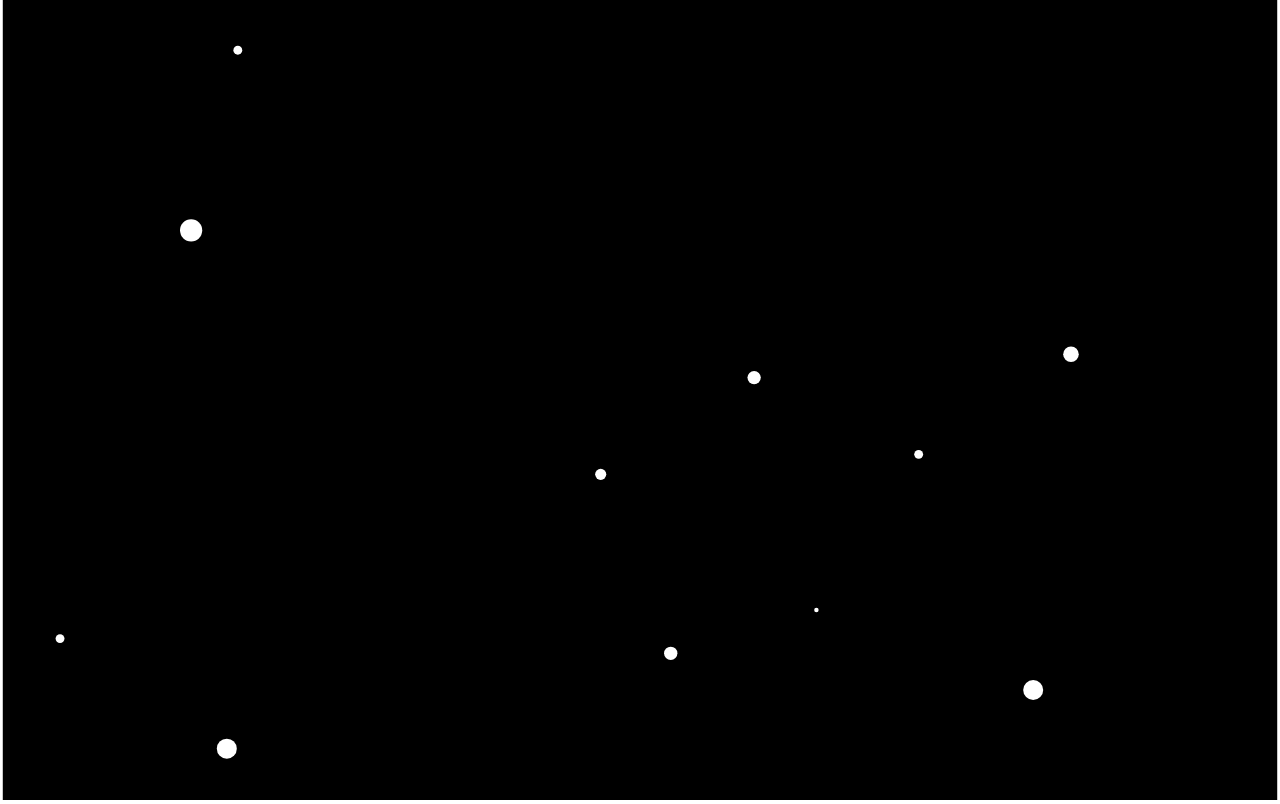
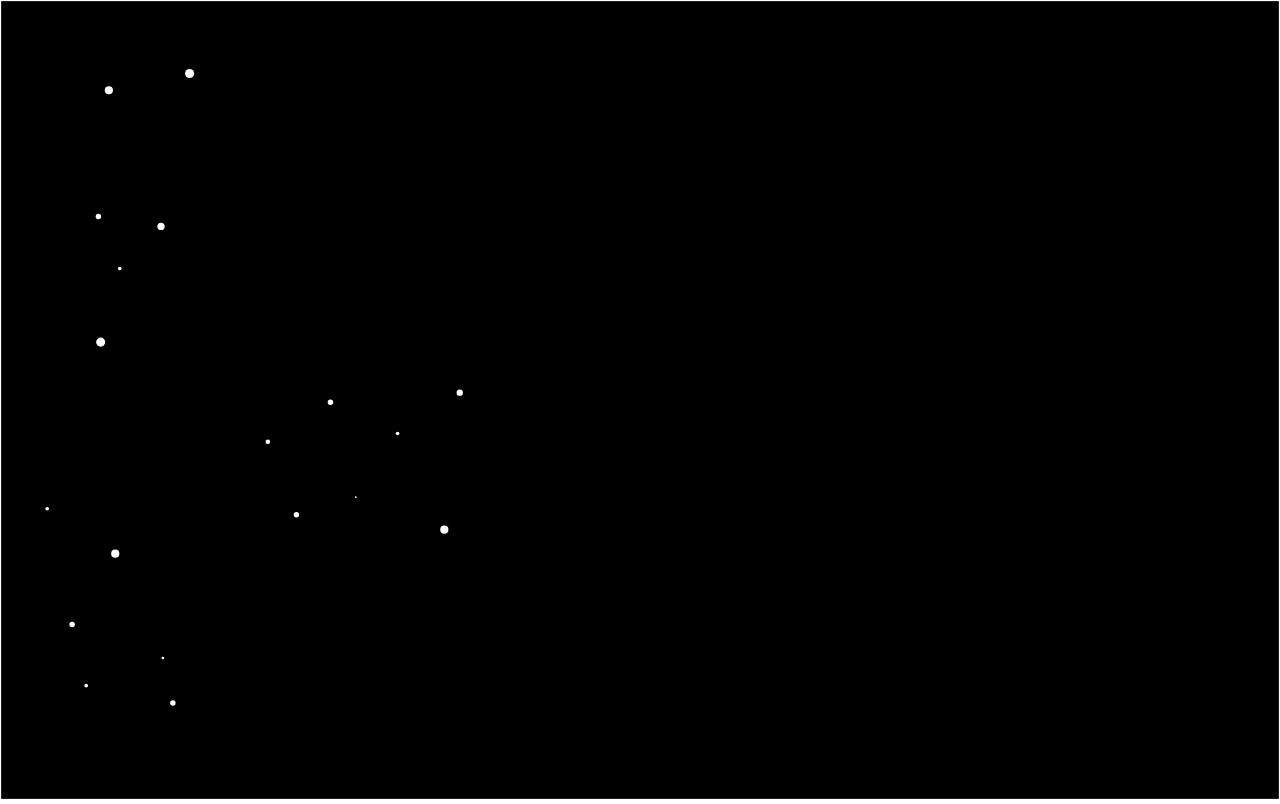
Before and after one commit to simonolander/react-stjarntecken, a React (Create React App) app: page / in a window 1280 px wide. Built offline with nearby package versions, Linux system fonts and the light colour scheme.

Commit message:
padding bounds

```diff
--- a/src/sky.tsx
+++ b/src/sky.tsx
@@ -43,10 +43,21 @@ export function makeSky(aspectRatio: number): Sky {
             angle: Math.random() * TAU * 0
         }))
 
-    const x = Math.min(...constellations.map(constellation => constellation.x))
-    const y = Math.min(...constellations.map(constellation => constellation.y))
-    const width = Math.max(...constellations.map(constellation => constellation.x + constellation.constellation.width)) - x
-    const height = Math.max(...constellations.map(constellation => constellation.y + constellation.constellation.height)) - y
+    const padding = 50
+    let x = Math.min(...constellations.map(constellation => constellation.x))
+    let y = Math.min(...constellations.map(constellation => constellation.y))
+    let width = Math.max(...constellations.map(constellation => constellation.x + constellation.constellation.width)) - x
+    let height = Math.max(...constellations.map(constellation => constellation.y + constellation.constellation.height)) - y
+    x -= padding
+    y -= padding
+    width += padding
+    height += padding
+    if (width / height > aspectRatio) {
+        height = width / aspectRatio
+    }
+    else {
+        width = aspectRatio * height
+    }
     const bounds = {x, y, width, height}
 
     console.log(bounds)
--- a/src/store.ts
+++ b/src/store.ts
@@ -20,7 +20,7 @@ const initialWindowSize = {
 
 const initialState: DefaultRootState = {
     window: initialWindowSize,
-    sky: makeSky(3)
+    sky: makeSky(initialWindowSize.width / initialWindowSize.height)
 }
 
 export const resizeAction = createAction<Size>("resize");
```
